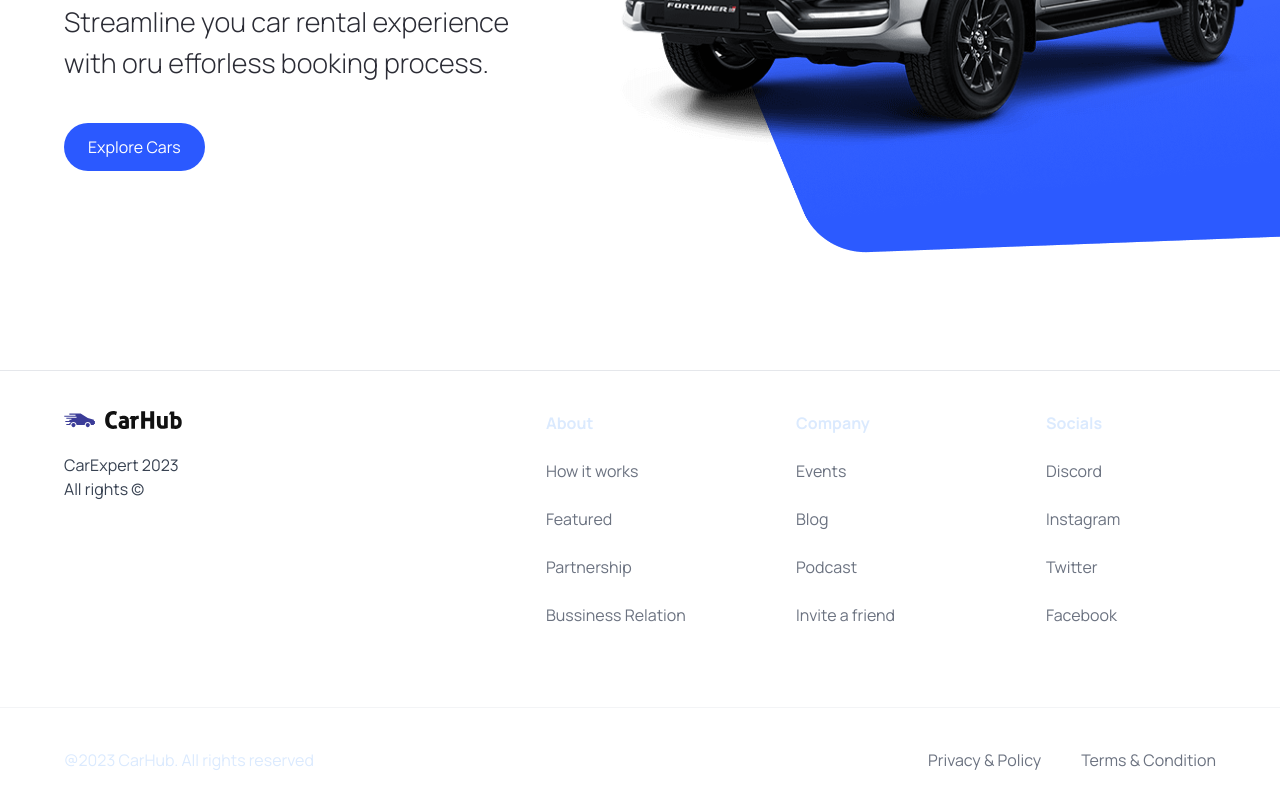
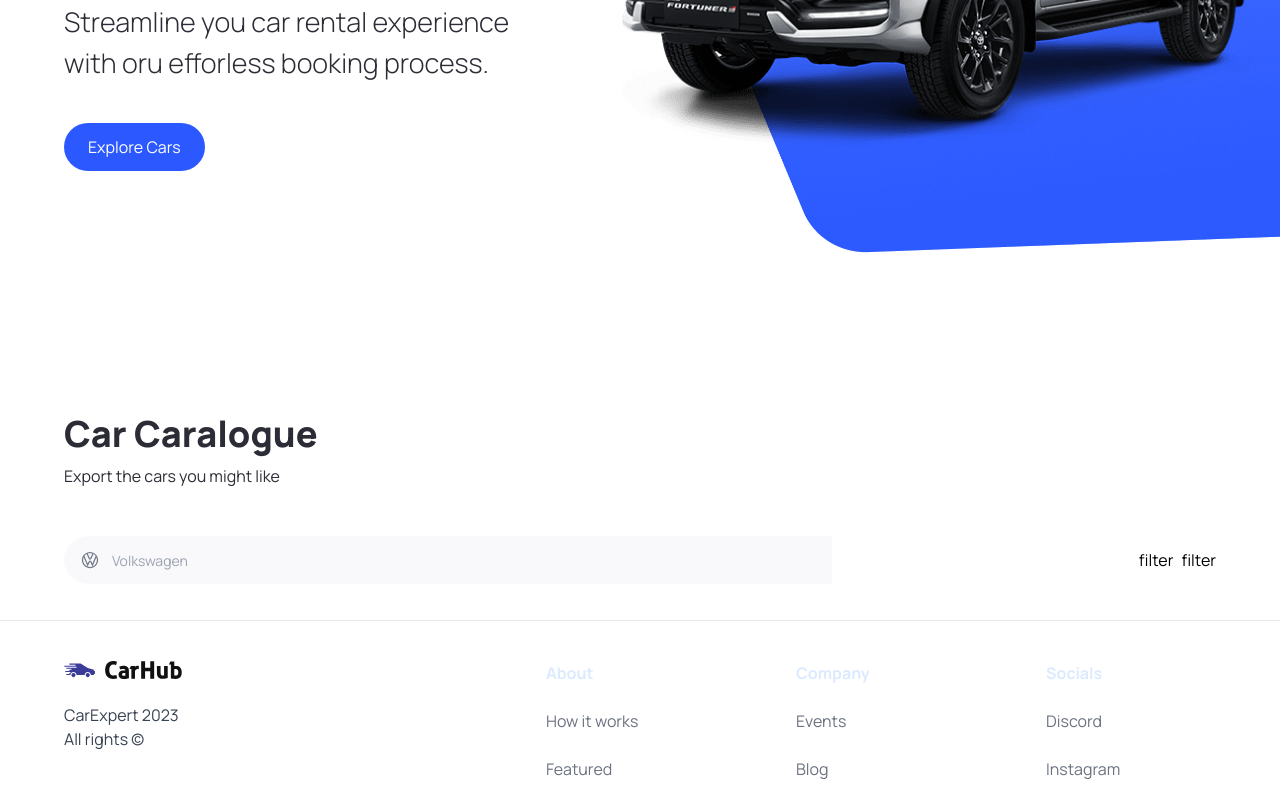
Before and after one commit to omarfurkan/car_showcase, a Next.js app: page / in a window 1280 px wide. Shown: the part 450-1247 px from the top of the page. Built offline with nearby package versions, Linux system fonts and the light colour scheme.

Commit message:
implementing headless ui as ui component in caralouge for filter

```diff
--- a/app/page.tsx
+++ b/app/page.tsx
@@ -1,4 +1,4 @@
-import { Hero } from "@/components";
+import { Hero, SearchBar, CustomFilter } from "@/components";
 
 import Image from "next/image";
 
@@ -6,6 +6,20 @@ export default function Home() {
   return (
     <main className="overflow-hidden">
       <Hero />
+      <div className="mt-12 padding-x padding-y max-width" id="discover">
+        <div className="home__text-container">
+          <h1 className="text-4xl font-extrabold">Car Caralogue</h1>
+          <p>Export the cars you might like</p>
+        </div>
+
+        <div className="home__filters">
+          <SearchBar />
+          <div className="home__filter-container">
+            <CustomFilter title="fuel" />
+            <CustomFilter title="year" />
+          </div>
+        </div>
+      </div>
     </main>
   );
 }
--- /dev/null
+++ b/components/CustomFilter.tsx
@@ -0,0 +1,7 @@
+import React from "react";
+
+const CustomFilter = () => {
+  return <div>filter</div>;
+};
+
+export default CustomFilter;
--- /dev/null
+++ b/components/SearchBar.tsx
@@ -0,0 +1,21 @@
+"use client";
+import { useState } from "react";
+import { SearchManufacturer } from "./";
+
+const SearchBar = () => {
+  const [manufacturer, setManufacturer] = useState("");
+  const handleSearch = () => {};
+
+  return (
+    <form className="searchbar" onSubmit={handleSearch}>
+      <div className="searchbar__item">
+        <SearchManufacturer
+          manufacturer={manufacturer}
+          setManufacturer={setManufacturer}
+        />
+      </div>
+    </form>
+  );
+};
+
+export default SearchBar;
--- /dev/null
+++ b/components/SearchManufacturer.tsx
@@ -0,0 +1,91 @@
+"use client";
+import { useState, Fragment } from "react";
+import { SearchManufacturerProps } from "@/types";
+import { Combobox, Transition } from "@headlessui/react";
+import Image from "next/image";
+import { manufacturers } from "@/constants";
+
+const SearchManufacturer = ({
+  manufacturer,
+  setManufacturer,
+}: SearchManufacturerProps) => {
+  const [query, setQuery] = useState("");
+
+  const filterterManufacturers =
+    query === ""
+      ? manufacturers
+      : manufacturers.filter((item) =>
+          item
+            .toLocaleLowerCase()
+            .replace(/\s+/g, "")
+            .includes(query.toLowerCase().replace(/\s+/g, ""))
+        );
+
+  return (
+    <div className="search-manufacturer">
+      <Combobox value={manufacturer} onChange={setManufacturer}>
+        <div className="relatie w-full">
+          <Combobox.Button className="absolute top-[14px]">
+            <Image
+              src="/car-logo.svg"
+              width={20}
+              height={20}
+              className="ml-4"
+              alt="car-logo"
+            />
+          </Combobox.Button>
+          <Combobox.Input
+            className="search-manufacturer__input"
+            placeholder="Volkswagen"
+            displayValue={(manufacturer: string) => manufacturer}
+            onChange={(e) => setQuery(e.target.value)}
+          />
+          <Transition
+            as={Fragment}
+            leave="transition ease-in duration-100"
+            leaveFrom="opacity-100"
+            leaveTo="opacity-0"
+            afterLeave={() => setQuery("")}
+          >
+            <Combobox.Options>
+              {filterterManufacturers.map((item) => (
+                <Combobox.Option
+                  key={item}
+                  className={({ active }) =>
+                    `relative search-manufacturer__option ${
+                      active ? "bg-primary-blue text-white" : "text-gray-900"
+                    }`
+                  }
+                  value={item}
+                >
+                  {({ selected, active }) => (
+                    <>
+                      <span
+                        className={`block truncate ${
+                          selected ? "font-medium" : "font-normal"
+                        }`}
+                      >
+                        {item}
+                      </span>
+
+                      {/* Show an active blue background color if the option is selected */}
+                      {selected ? (
+                        <span
+                          className={`absolute inset-y-0 left-0 flex items-center pl-3 ${
+                            active ? "text-white" : "text-pribg-primary-purple"
+                          }`}
+                        ></span>
+                      ) : null}
+                    </>
+                  )}
+                </Combobox.Option>
+              ))}
+            </Combobox.Options>
+          </Transition>
+        </div>
+      </Combobox>
+    </div>
+  );
+};
+
+export default SearchManufacturer;
--- a/components/index.ts
+++ b/components/index.ts
@@ -2,5 +2,16 @@ import Hero from "./Hero";
 import CustomButton from "./CustomButton";
 import Navbar from "./Navbar";
 import Footer from "./Footer";
+import SearchBar from "./SearchBar";
+import CustomFilter from "./CustomFilter";
+import SearchManufacturer from "./SearchManufacturer";
 
-export { Hero, CustomButton, Navbar, Footer };
+export {
+  Hero,
+  CustomButton,
+  Navbar,
+  Footer,
+  SearchBar,
+  CustomFilter,
+  SearchManufacturer,
+};
--- a/package.json
+++ b/package.json
@@ -9,6 +9,7 @@
     "lint": "next lint"
   },
   "dependencies": {
+    "@headlessui/react": "^1.7.16",
     "@types/node": "20.4.8",
     "@types/react": "18.2.18",
     "@types/react-dom": "18.2.7",
--- a/types/index.ts
+++ b/types/index.ts
@@ -6,3 +6,8 @@ export interface CustomButtonProps {
   handleClick?: MouseEventHandler<HTMLButtonElement>;
   btnType?: "button" | "submit";
 }
+
+export interface SearchManufacturerProps {
+  manufacturer: string;
+  setManufacturer: (manufacturer: string) => void;
+}
```
Also changed, not shown: 1 other file (tests, documents, lock files or other folders).
